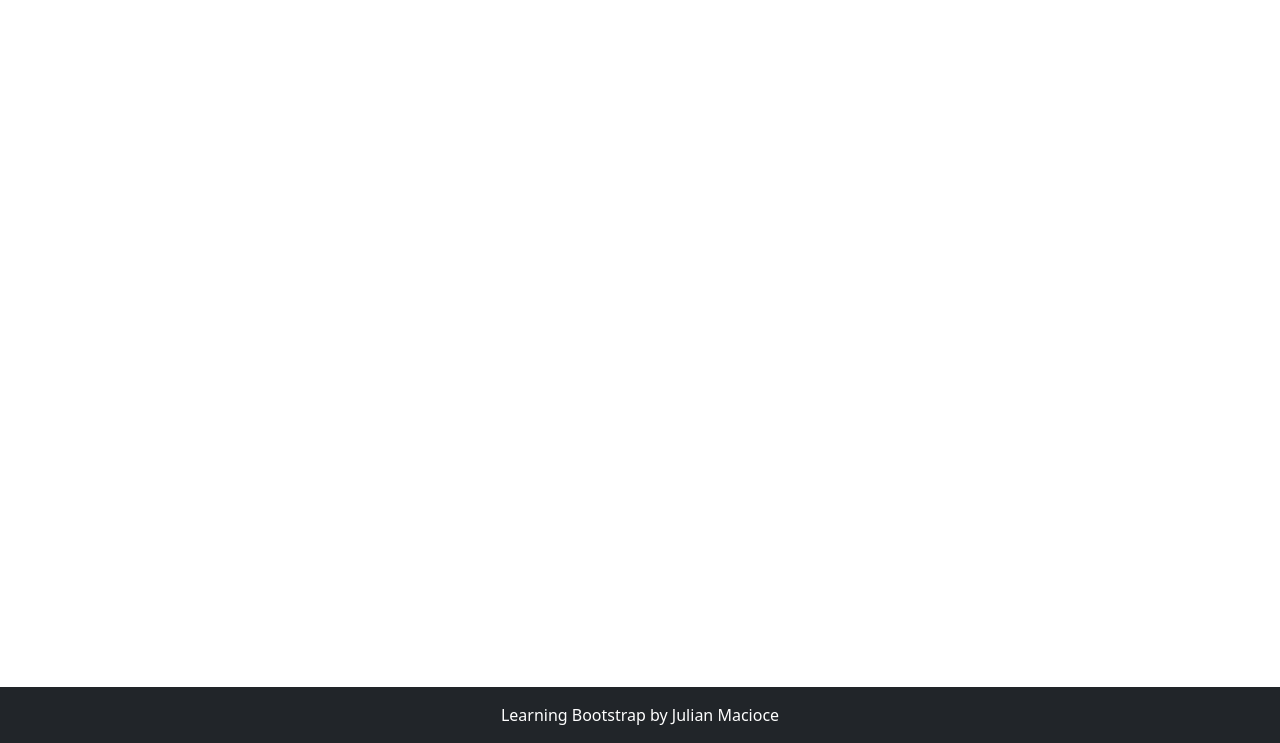
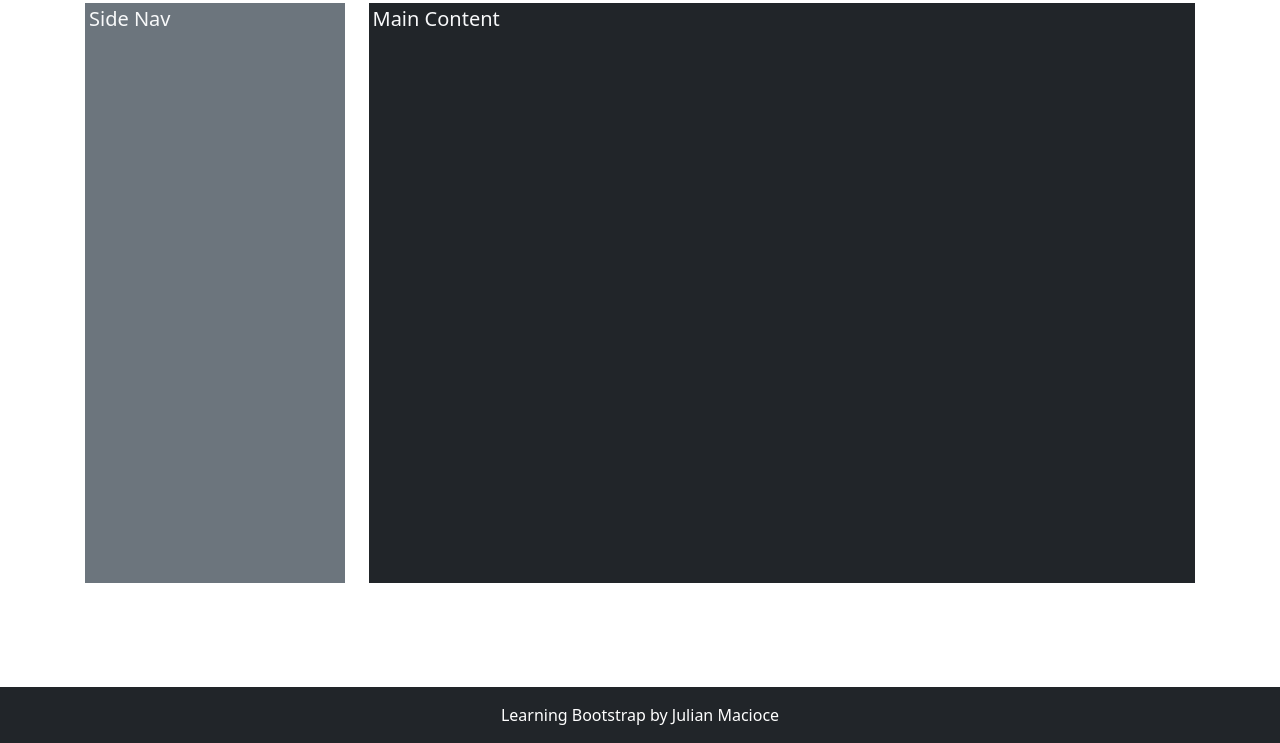
Before and after one commit to JMacioce/BootstrapAndGrids, a plain HTML site: page Grid2.html in a window 1280 px wide. Shown: the part 57-800 px from the top of the page. Drawn offline with nearby package versions, Linux system fonts and the light colour scheme.

Commit message:
grid 2 updated

```diff
--- a/Grid2.html
+++ b/Grid2.html
@@ -61,9 +61,22 @@
 </nav>
 
     <main class="flex-shrink-0">
-       <div class="container">
+        <div class="container h-50 minHeight">
+            <div class="row h-100">
+                <div class="col-3">
+                    <div class="bg-secondary text-light h-100 p-1">
+                        <h5>Side Nav</h5>
+                    </div>
+                </div>
+                <div class="col-9">
+                    <div class="bg-dark text-light h-100 p-1">
+                        <h5>Main Content</h5>
+                    </div>
+                </div>
+            </div>
         </div>
     </main>
+
     <footer class="footer mt-auto py-3 bg-dark sticky-footer">
         <div class="container-fluid text-center">
             <span class="text-white">Learning Bootstrap by Julian Macioce</span>
```
Also changed, not shown: Grid1.html (+1 -1 lines).
